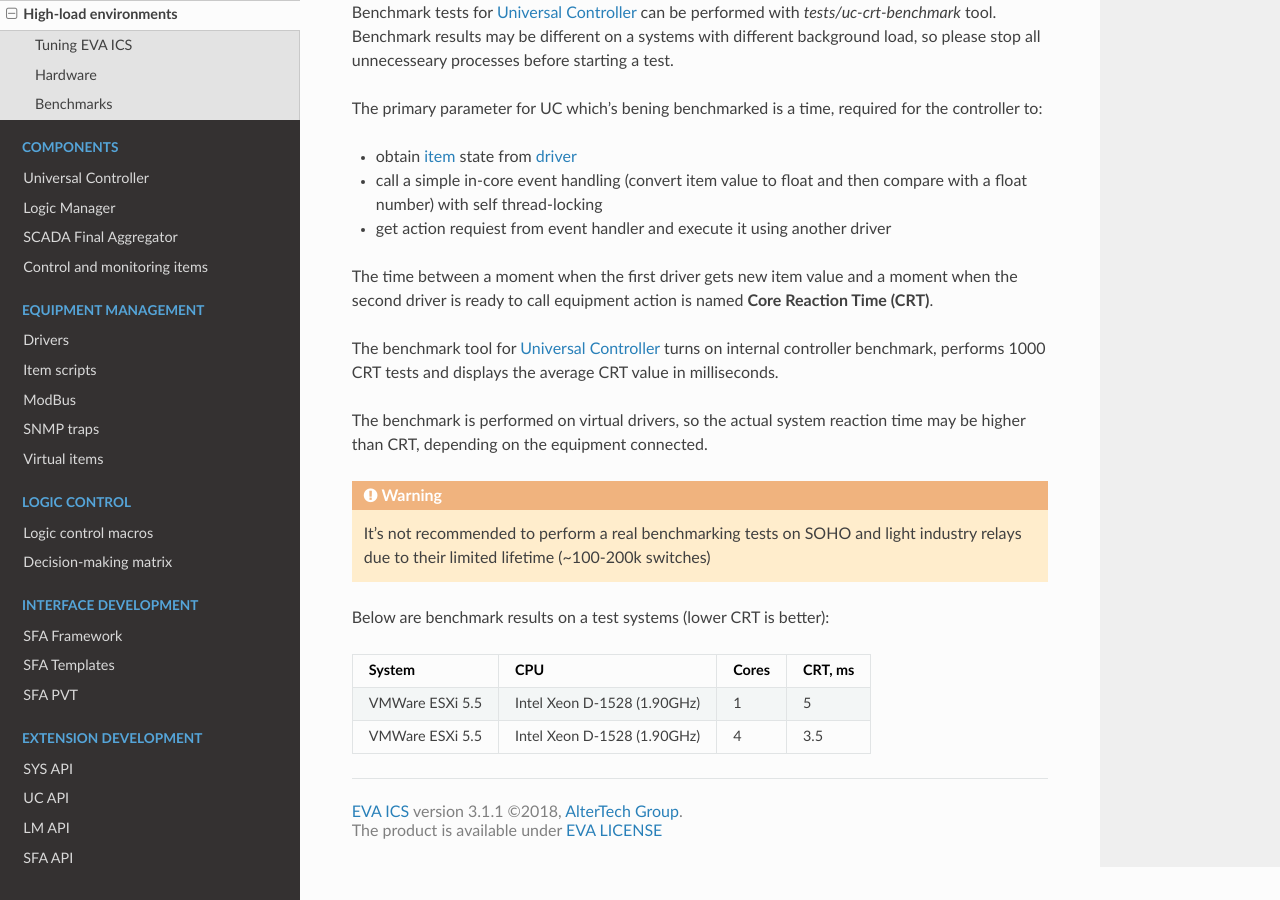
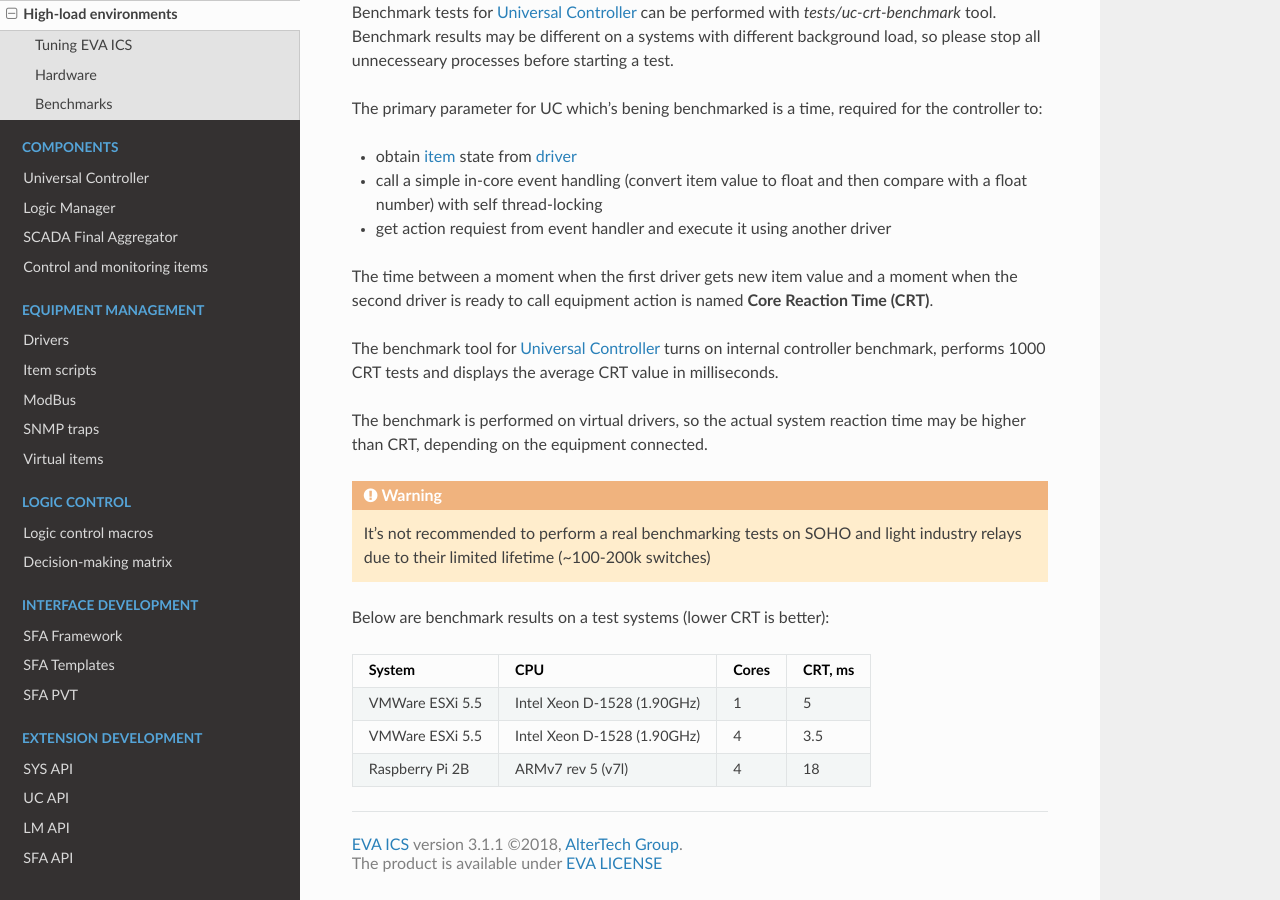
Before and after one commit to alttch/eva3, a Sphinx documentation site: the page built from doc/highload.rst, in a window 1280 px wide and 900 px high, scrolled down 783 px. Built offline with Sphinx 7.4.7 and the Read the Docs theme 2.0.0, drawn with Linux system fonts in a browser that asks for light colours.

Commit message:
rpi benchmarks

```diff
--- a/doc/highload.rst
+++ b/doc/highload.rst
@@ -78,7 +78,9 @@ Below are benchmark results on a test systems (lower CRT is better):
 +--------------------+-----------------------------+-------+-----------+
 | System             |           CPU               | Cores |  CRT, ms  |
 +====================+=============================+=======+===========+
-| VMWare ESXi 5.5    | Intel Xeon D-1528 (1.90GHz) |   1   |     5     |
+| VMWare ESXi 5.5    | Intel Xeon D-1528 (1.90GHz) | 1     | 5         |
 +--------------------+-----------------------------+-------+-----------+
-| VMWare ESXi 5.5    | Intel Xeon D-1528 (1.90GHz) |   4   |    3.5    |
+| VMWare ESXi 5.5    | Intel Xeon D-1528 (1.90GHz) | 4     | 3.5       |
 +--------------------+-----------------------------+-------+-----------+
+| Raspberry Pi 2B    | ARMv7 rev 5 (v7l)           | 4     | 18        |
++--------------------+-----------------------------+-------+-----------+
```
